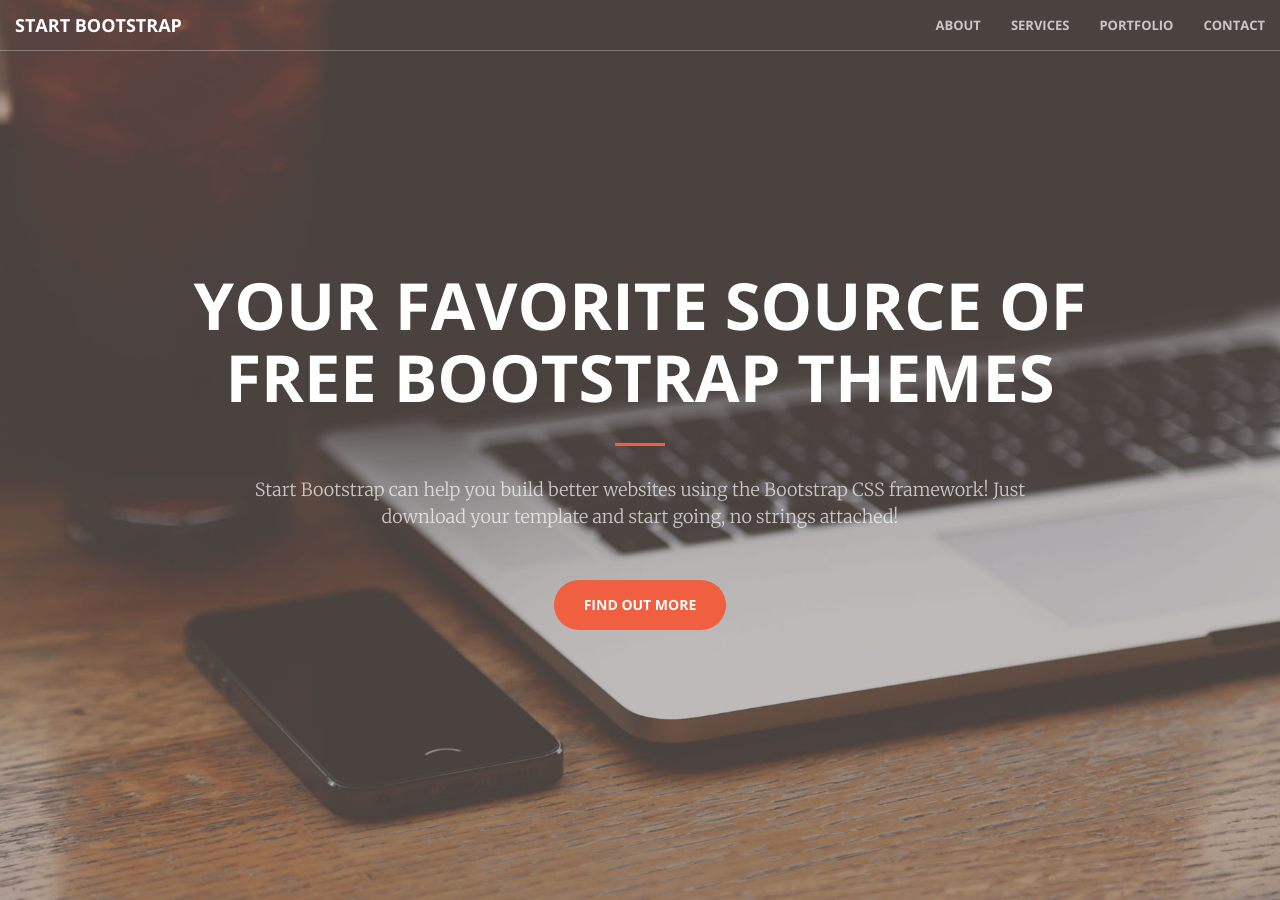
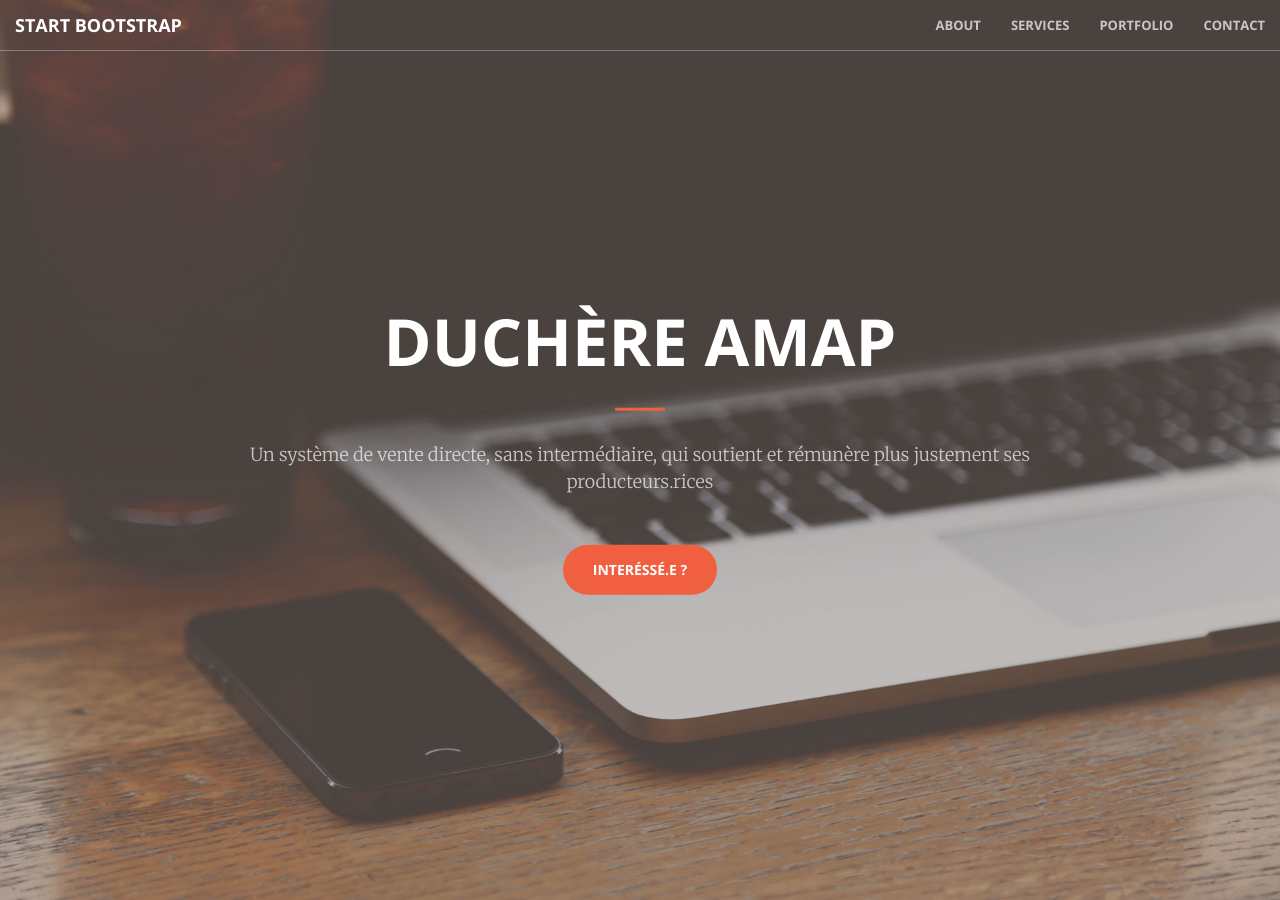
Before and after one commit to JustJerem/website_amap, a Jekyll site: the page built from index.html, in a window 1280 px wide and 900 px high. Built offline with Jekyll 4.4.1, drawn with Linux system fonts in a browser that asks for light colours.

Commit message:
Update header text

```diff
--- a/_includes/header.html
+++ b/_includes/header.html
@@ -1,10 +1,10 @@
 <header>
     <div class="header-content">
         <div class="header-content-inner">
-            <h1>Your Favorite Source of Free Bootstrap Themes</h1>
+            <h1>Duchère Amap</h1>
             <hr>
-            <p>Start Bootstrap can help you build better websites using the Bootstrap CSS framework! Just download your template and start going, no strings attached!</p>
-            <a href="#about" class="btn btn-primary btn-xl page-scroll">Find Out More</a>
+            <p>Un système de vente directe, sans intermédiaire, qui soutient et rémunère plus justement ses producteurs.rices</p>
+            <a href="#about" class="btn btn-primary btn-xl page-scroll">Interéssé.e ?</a>
         </div>
     </div>
 </header>
```
